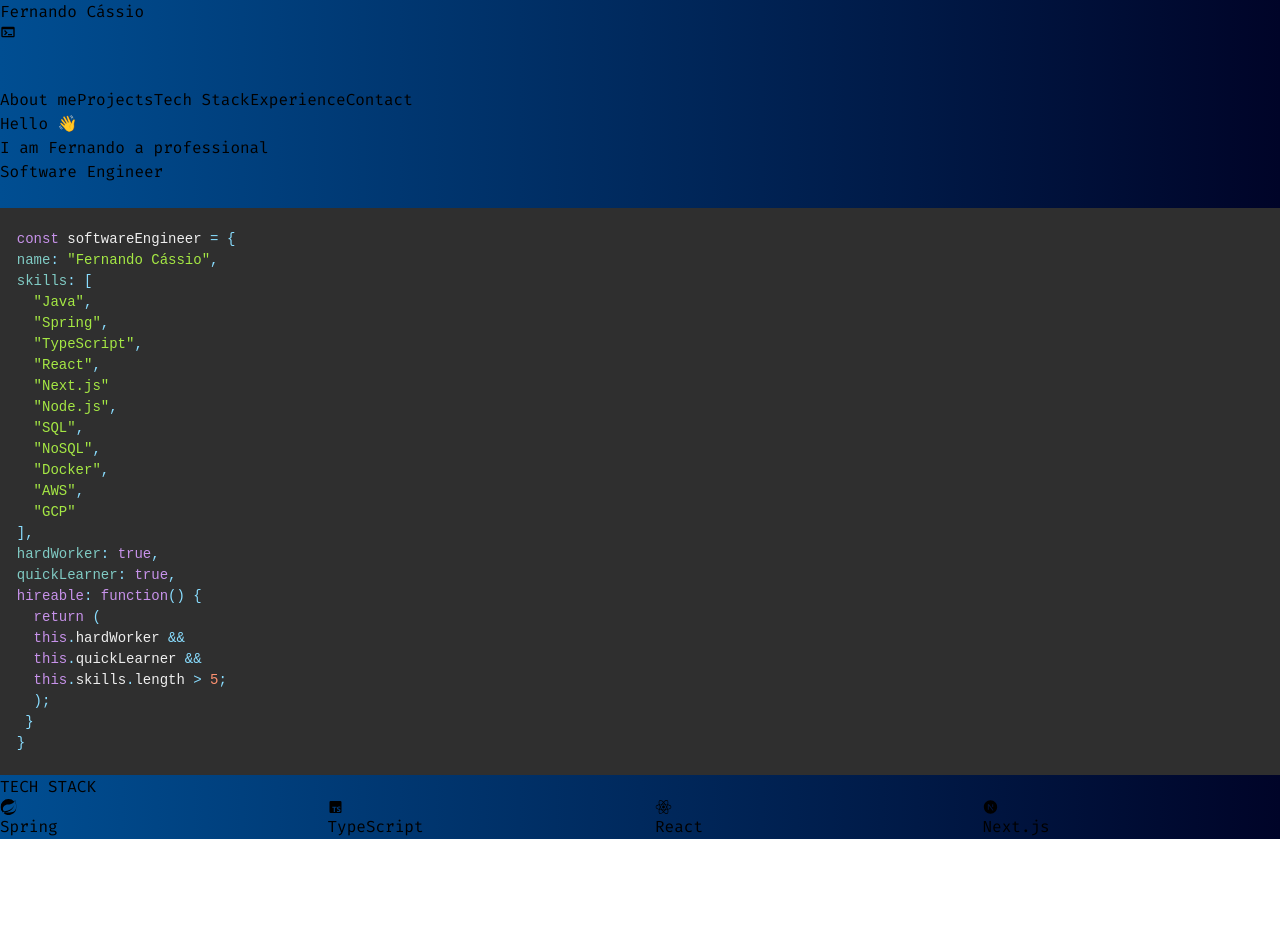
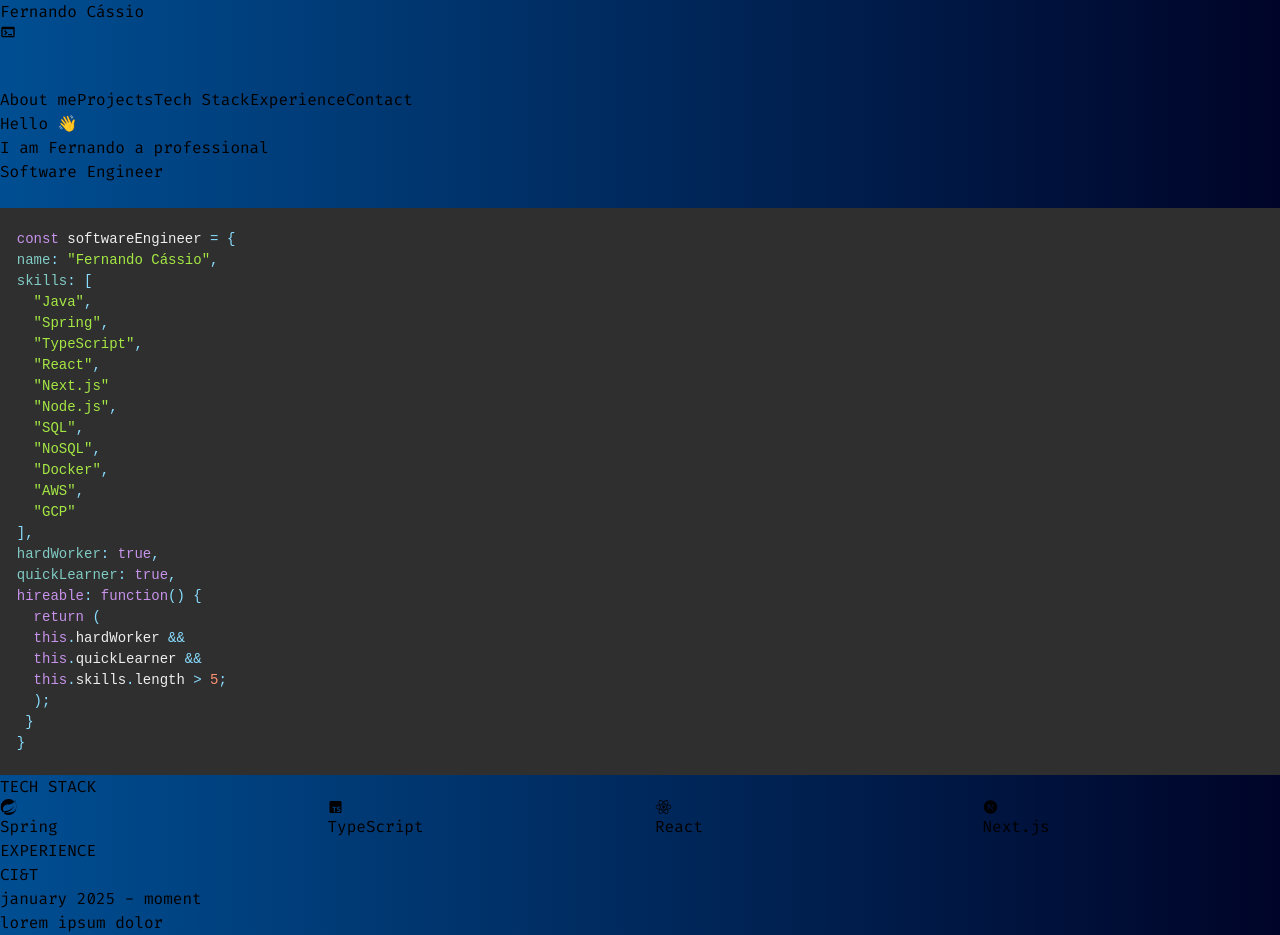
Before and after one commit to FernandoCassioDev/portfolio-next, a Next.js app: page / in a window 1280 px wide. Before the commit the page ends 839 px from the top, so only its background shows below. Built offline with nearby package versions, Linux system fonts and the light colour scheme.

Commit message:
feat: ExperienceSection added

```diff
--- a/src/app/pages/home/HomePage.tsx
+++ b/src/app/pages/home/HomePage.tsx
@@ -1,6 +1,7 @@
 "use client";
 
 import CodeDesign from "@/app/components/code-design/CodeDesign";
+import ExperienceSection from "@/app/components/experience-section/ExperienceSection";
 import Navbar from "@/app/components/navbar/Navbar";
 import TechCarousel from "@/app/components/tech-carousel/TechCarousel";
 import { Typewriter } from "react-simple-typewriter";
@@ -32,6 +33,9 @@
       <section>
         <TechCarousel />
       </section>
+      <section>
+        <ExperienceSection />
+      </section>
     </>
   );
 }
```
